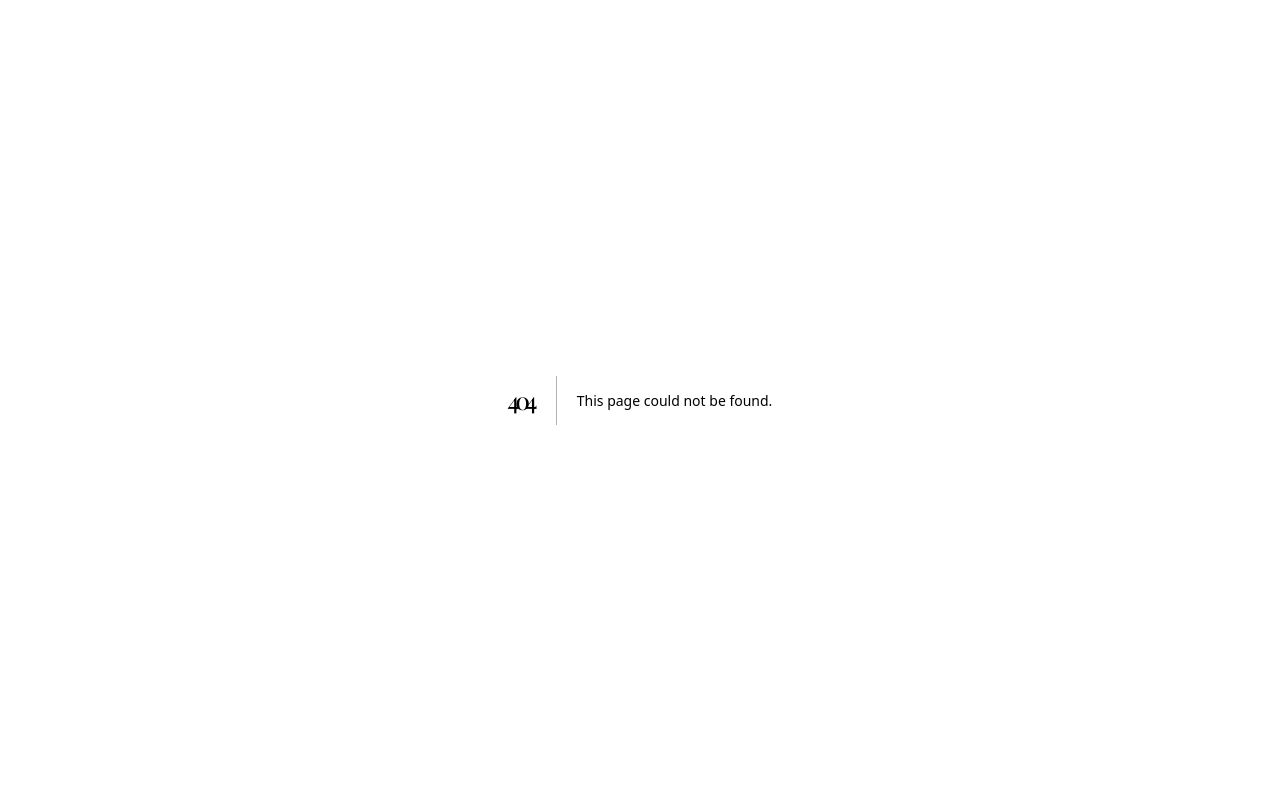
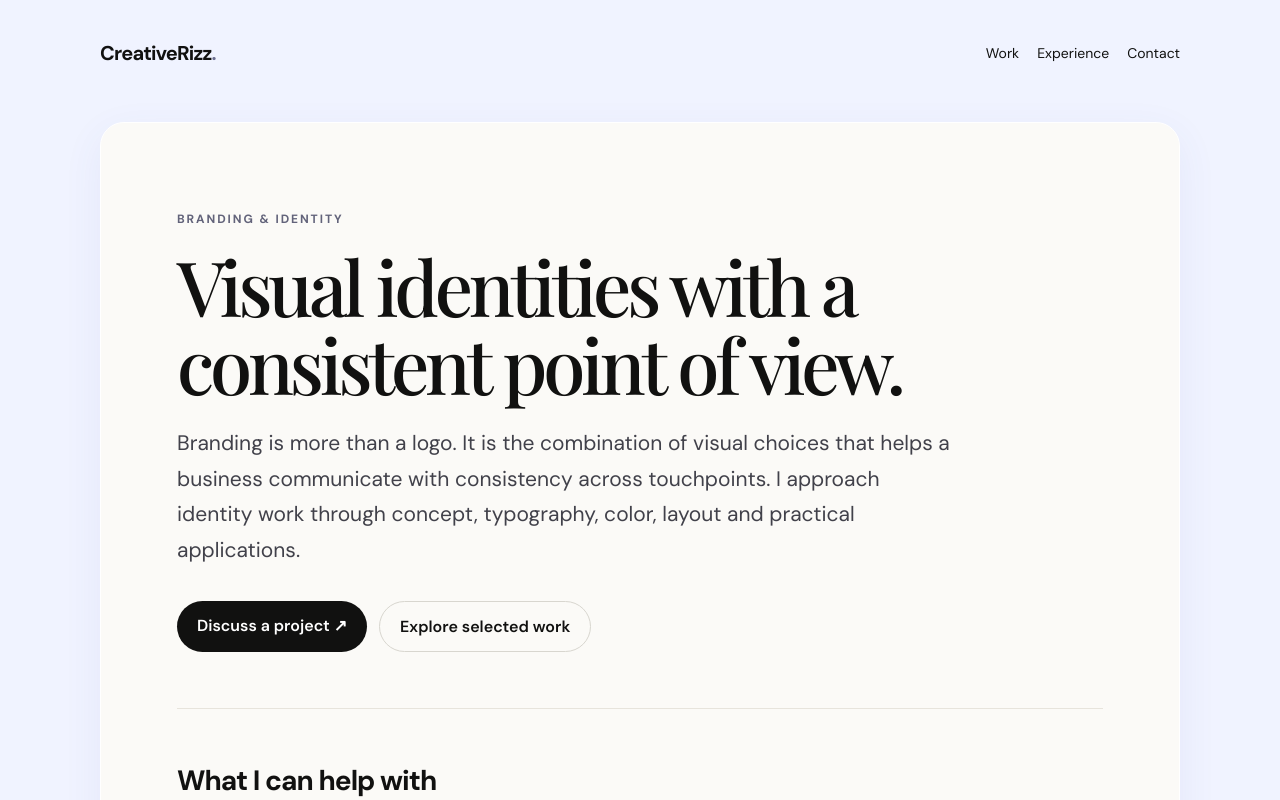
Before and after one commit to Rizzu01/port-folio, a Next.js app: page /branding in a window 1280 px wide. Before the commit this address had no page. Shown: the top 800 px of the page. Built offline with nearby package versions, Linux system fonts and the light colour scheme; a web font is replaced by a local one.

Commit message:
Add dedicated branding SEO landing page

```diff
--- /dev/null
+++ b/app/branding/page.tsx
@@ -0,0 +1,13 @@
+import type { Metadata } from "next";
+import ServiceLanding from "../components/ServiceLanding";
+
+export const metadata: Metadata = {
+  title: "Brand Identity & Graphic Design Portfolio",
+  description: "Explore Rizwan Khan's branding and creative design portfolio, including visual identity thinking, logo applications, typography and campaign consistency.",
+  alternates: { canonical: "/branding" },
+  openGraph: { title: "Branding & Creative Design | Rizwan Khan", description: "Visual identity, creative direction and consistent brand applications.", url: "https://creativerizz.in/branding", type: "website" },
+};
+
+export default function Page() {
+  return <ServiceLanding eyebrow="Branding & Identity" title="Visual identities with a consistent point of view." intro="Branding is more than a logo. It is the combination of visual choices that helps a business communicate with consistency across touchpoints. I approach identity work through concept, typography, color, layout and practical applications." services={["Visual identity exploration", "Logo and mark applications", "Color and typography direction", "Brand collateral and templates", "Social and campaign consistency", "Brand presentation mockups"]} process={[{title:"Understand the brand",detail:"Clarify the audience, positioning, personality and practical contexts where the identity will appear."},{title:"Explore the system",detail:"Develop a visual direction through typography, color, graphic language and identity applications."},{title:"Apply consistently",detail:"Check how the system works across relevant assets and document practical usage where required."}]} workNote="The homepage includes a Branding & Creative Design project category. Explore the portfolio to review the available work and discuss the specific identity assets needed for your project." keywords={["Brand Identity Designer","Branding Portfolio","Logo Design","Visual Identity","Creative Design"]} />;
+}
```
